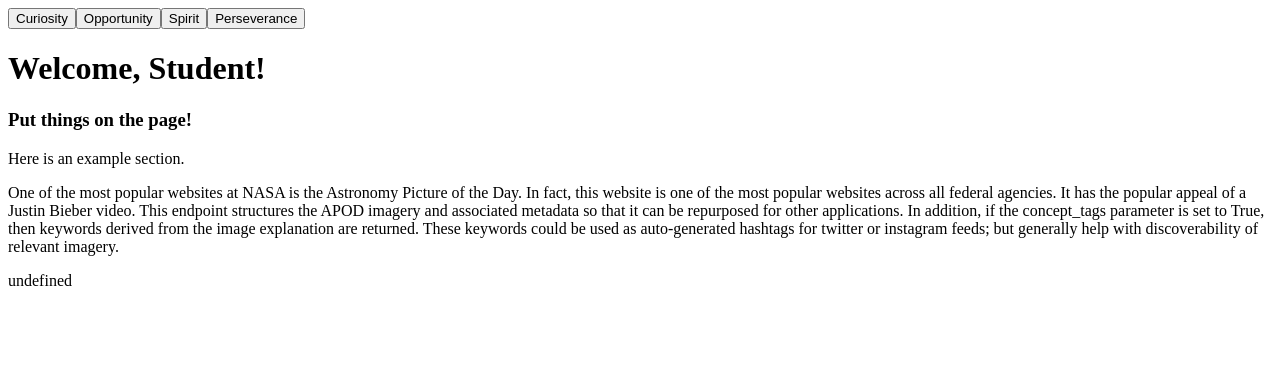
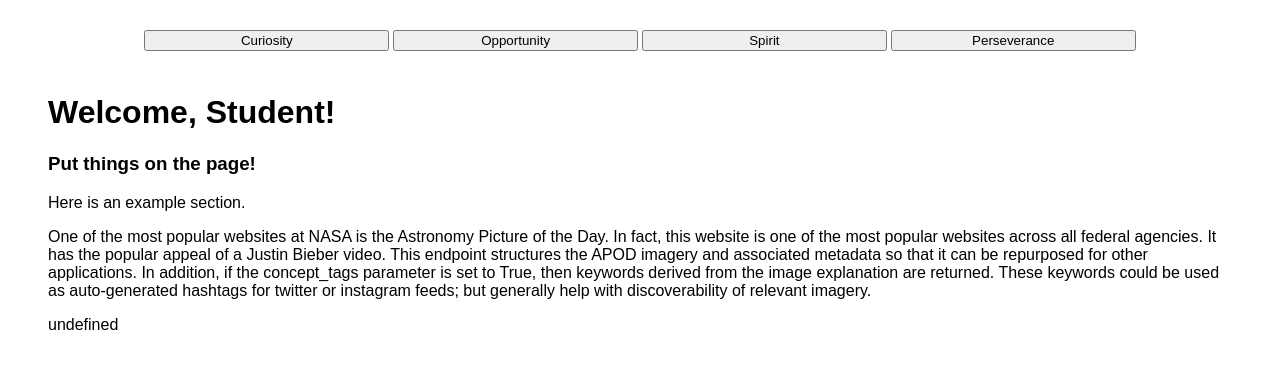
Before and after one commit to goseid/mars-dashboard-project, a website: page src/public/index.html in a window 1280 px wide. Drawn offline with Linux system fonts and the light colour scheme; no server answers.

Commit message:
feat: add basic css to buttons

```diff
--- a/src/public/assets/stylesheets/index.css
+++ b/src/public/assets/stylesheets/index.css
@@ -8,7 +8,7 @@ body {
 }
 
 header {
-  /* header styles */
+  text-align: center;
 }
 
 main {
@@ -17,13 +17,26 @@ main {
 }
 
 footer {
-  /* footer styles */
+  text-align: center;
+}
+
+.btn-rover {
+  display: inline-block;
+  width: 40%;
+  min-width: 140px;
+  margin: 2px;
 }
 
 /* -------------------  TABLET  --------------------- */
 @media (min-width: 768px) {
   /* use mobile */
-}
+  .btn-rover {
+    display: inline-block;
+    width: 20%;
+    min-width: 140px;
+    margin: 2px;
+  }
+  }
 
 /* -------------------  DESKTOP  -------------------- */
 
--- a/src/public/index.html
+++ b/src/public/index.html
@@ -6,6 +6,7 @@
     <meta name="viewport" content="width=device-width, initial-scale=1.0">
     <meta http-equiv="X-UA-Compatible" content="ie=edge">
     <title>Document</title>
+    <link href="assets/stylesheets/index.css" rel="stylesheet">
 </head>
 
 <body>
```
